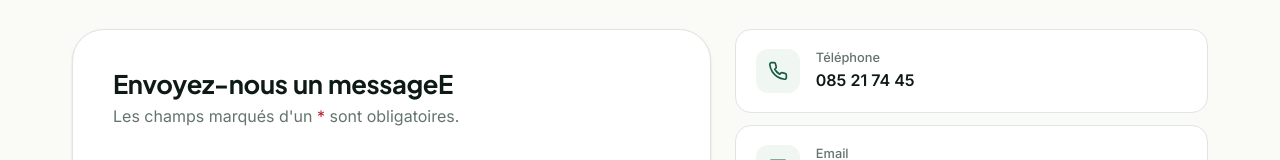
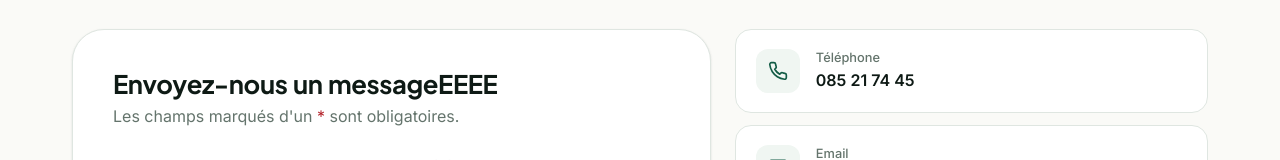
Before and after one commit to nicjo002529-creator/recymo-site, a plain HTML site: page contact.html in a window 1280 px wide. Shown: the part 496-656 px from the top of the page. Drawn offline with Linux system fonts and the light colour scheme.

Commit message:
Admin : texte c-6

```diff
--- a/contact.html
+++ b/contact.html
@@ -68,7 +68,7 @@
     <section class="section-tight">
       <div class="container contact-grid form-layout">
         <div class="form-card" id="formulaire">
-          <h2 style="font-size:1.6rem" data-edit="c-6">Envoyez-nous un messageE</h2>
+          <h2 style="font-size:1.6rem" data-edit="c-6">Envoyez-nous un messageEEEE</h2>
           <p style="margin-top:6px;color:var(--muted)">Les champs marqués d'un <span style="color:#b4232a">*</span> sont obligatoires.</p>
           <form id="contact-form" style="margin-top:24px" novalidate>
             <div class="form-grid">
```
